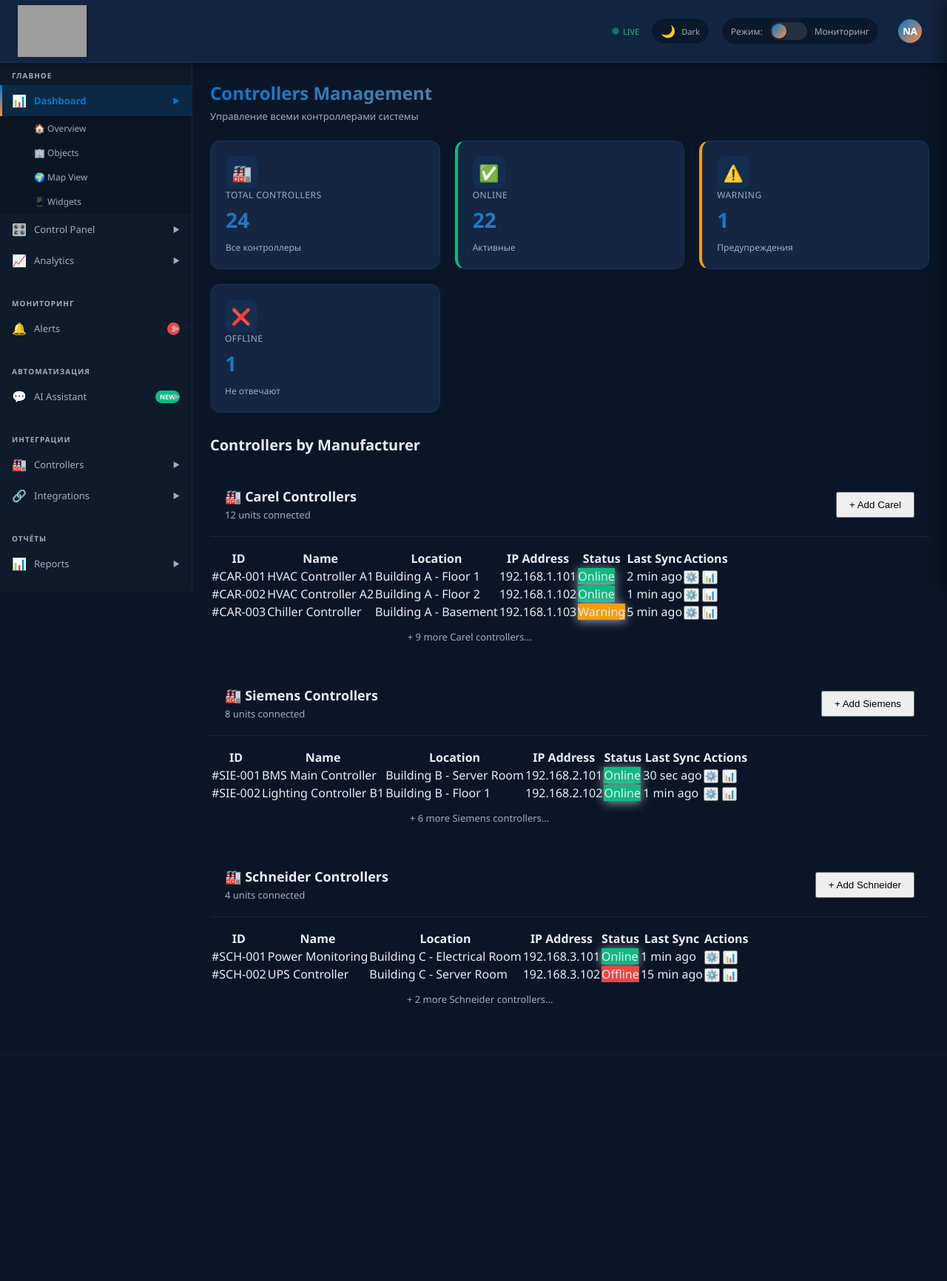
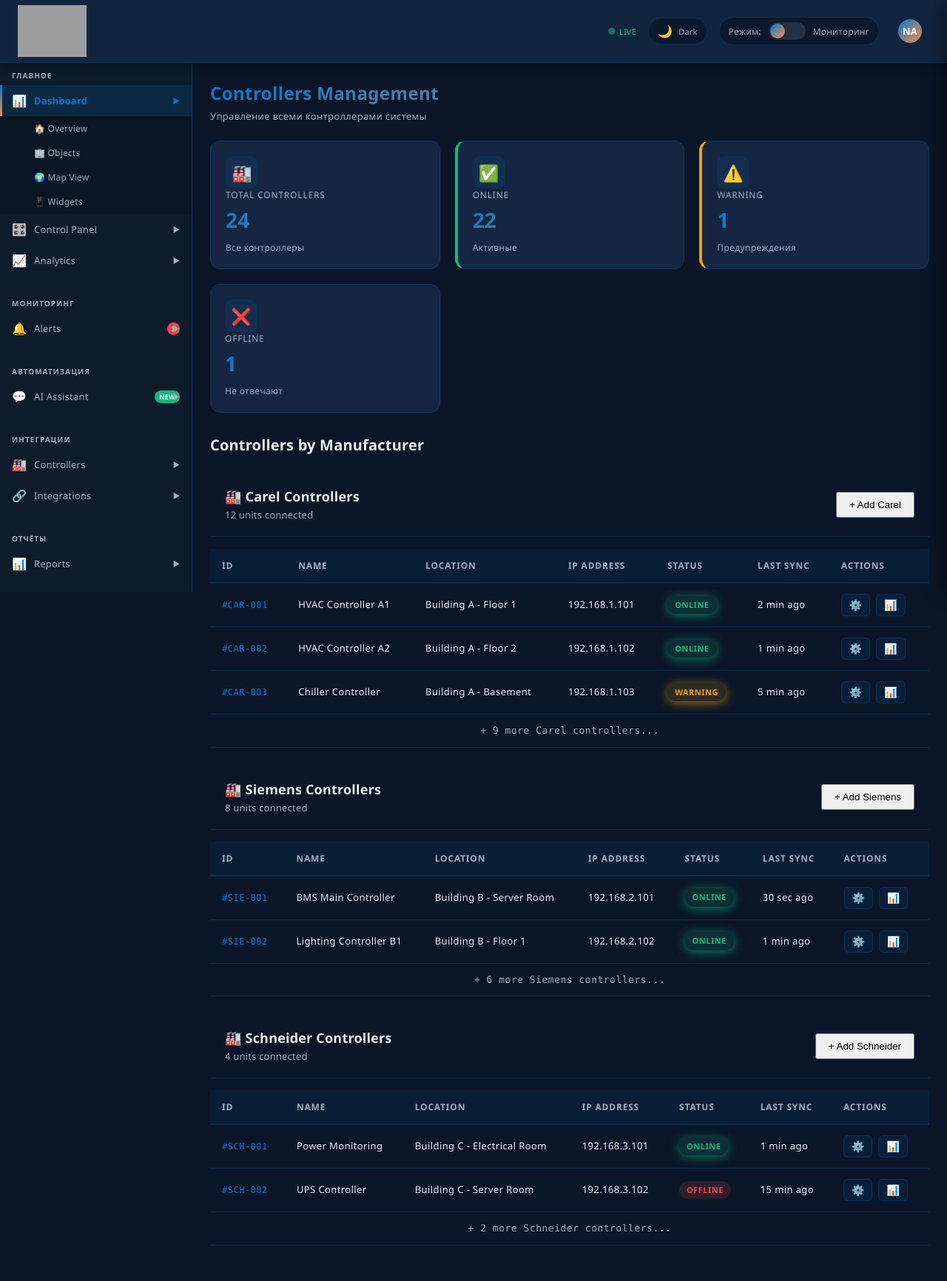
Before and after one commit to malsonvalentin-architector/rm-saas-platform, a Django app: page /dashboard/v2/controllers/ in a window 1280 px wide. Shown: the whole page at 74% size. Before the commit the page ends 1357 px from the top, so only its background shows below. Run offline with Django 3.2, Linux system fonts and the light colour scheme; the visitor is signed in with stand-in values (Sample User, id 1); parts of the project's set-up code (start-up, migrations or seed data) failed here and were passed over; grey boxes are pictures that could not be loaded.

Commit message:
style: улучшен letter-spacing для всех текстовых элементов
ПРОБЛЕМА:
- Текст в таблицах слишком плотный, буквы сливаются
- Недостаточное расстояние между символами

РЕШЕНИЕ:
✅ Базовый letter-spacing для body: 0.2px
✅ Заголовки страниц: 0.4px
✅ Подзаголовки: 0.3px
✅ Card titles (uppercase): 0.8px (увеличен с 0.5px)
✅ Card details: 0.3px

✅ DATA TABLES (новые стили):
- Общий spacing: 0.3px
- Заголовки таблиц (th): 0.8px (uppercase)
- Ячейки таблиц (td): 0.4px
- ID колонка: monospace font, 0.5px spacing
- Status badges: 0.5px
- Hover эффекты для строк
- Light theme variants

✅ Control Panel nodes:
- node-label: 0.4px
- node-value: 0.3px

РЕЗУЛЬТАТ: Текст теперь легко читается, нет слипания букв

```diff
--- a/dashboard_v2/static/dashboard_v2/css/promonitor_full.css
+++ b/dashboard_v2/static/dashboard_v2/css/promonitor_full.css
@@ -38,6 +38,7 @@ body {
     color: var(--text-primary);
     overflow-x: hidden;
     transition: background 0.3s ease, color 0.3s ease;
+    letter-spacing: 0.2px; /* Базовый spacing для всего текста */
 }
 
 /* ==================== HEADER ==================== */
@@ -540,11 +541,13 @@ body.control-mode .metric-card:hover {
     -webkit-background-clip: text;
     -webkit-text-fill-color: transparent;
     background-clip: text;
+    letter-spacing: 0.4px; /* Добавлен spacing для заголовков */
 }
 
 .page-subtitle {
     font-size: 13px;
     color: var(--text-secondary);
+    letter-spacing: 0.3px; /* Добавлен spacing */
 }
 
 .page-content {
@@ -646,7 +649,7 @@ body.light-theme .metric-card {
     color: var(--text-secondary);
     margin-bottom: 6px;
     text-transform: uppercase;
-    letter-spacing: 0.5px;
+    letter-spacing: 0.8px; /* Увеличен для лучшей читаемости */
 }
 
 .card-value {
@@ -662,6 +665,7 @@ body.light-theme .metric-card {
 .card-detail {
     font-size: 12px;
     color: var(--text-secondary);
+    letter-spacing: 0.3px; /* Добавлен spacing */
 }
 
 /* ==================== CONTROL PANEL ==================== */
@@ -978,6 +982,7 @@ body.light-theme .schema-canvas {
     margin-top: 6px;
     text-align: center;
     font-weight: 500;
+    letter-spacing: 0.4px; /* Добавлен spacing */
 }
 
 .node-value {
@@ -985,6 +990,7 @@ body.light-theme .schema-canvas {
     color: var(--text-primary);
     font-weight: 600;
     text-align: center;
+    letter-spacing: 0.3px; /* Добавлен spacing */
 }
 
 .connection-pipe {
@@ -1290,3 +1296,105 @@ body.light-theme .placeholder-section {
     opacity: 1;
     transform: translateY(0);
 }
+
+/* ==================== DATA TABLES ==================== */
+.data-table {
+    width: 100%;
+    border-collapse: collapse;
+    font-size: 13px;
+    letter-spacing: 0.3px; /* Добавлен spacing между буквами */
+}
+
+.data-table thead {
+    background: rgba(0, 120, 212, 0.08);
+    border-bottom: 2px solid var(--border-color);
+}
+
+.data-table th {
+    padding: 14px 16px;
+    text-align: left;
+    font-weight: 600;
+    font-size: 12px;
+    text-transform: uppercase;
+    color: var(--text-secondary);
+    letter-spacing: 0.8px; /* Увеличенный spacing для заголовков */
+    white-space: nowrap;
+}
+
+.data-table tbody tr {
+    border-bottom: 1px solid var(--border-color);
+    transition: background 0.2s ease;
+}
+
+.data-table tbody tr:hover {
+    background: rgba(0, 120, 212, 0.05);
+}
+
+.data-table td {
+    padding: 14px 16px;
+    color: var(--text-primary);
+    letter-spacing: 0.4px; /* Spacing для текста в ячейках */
+    line-height: 1.5; /* Улучшенная высота строки */
+}
+
+/* ID column - monospace font */
+.data-table td:first-child {
+    font-family: 'Consolas', 'Monaco', monospace;
+    font-size: 12px;
+    color: var(--primary-blue);
+    letter-spacing: 0.5px;
+}
+
+/* Status badges in tables */
+.status-badge {
+    display: inline-block;
+    padding: 4px 10px;
+    border-radius: 12px;
+    font-size: 11px;
+    font-weight: 600;
+    letter-spacing: 0.5px;
+    text-transform: uppercase;
+    white-space: nowrap;
+}
+
+.status-online {
+    background: rgba(16, 185, 129, 0.15);
+    color: var(--success);
+}
+
+.status-warning {
+    background: rgba(245, 158, 11, 0.15);
+    color: var(--warning);
+}
+
+.status-offline {
+    background: rgba(239, 68, 68, 0.15);
+    color: var(--error);
+}
+
+/* Action buttons in tables */
+.action-btn {
+    background: rgba(0, 120, 212, 0.1);
+    border: 1px solid var(--border-color);
+    border-radius: 6px;
+    padding: 6px 10px;
+    font-size: 14px;
+    cursor: pointer;
+    transition: all 0.2s ease;
+    margin-right: 4px;
+}
+
+.action-btn:hover {
+    background: rgba(0, 120, 212, 0.2);
+    border-color: var(--primary-blue);
+    transform: translateY(-1px);
+}
+
+/* Light theme adjustments */
+body.light-theme .data-table thead {
+    background: rgba(0, 120, 212, 0.05);
+}
+
+body.light-theme .data-table tbody tr:hover {
+    background: rgba(0, 120, 212, 0.03);
+}
```
